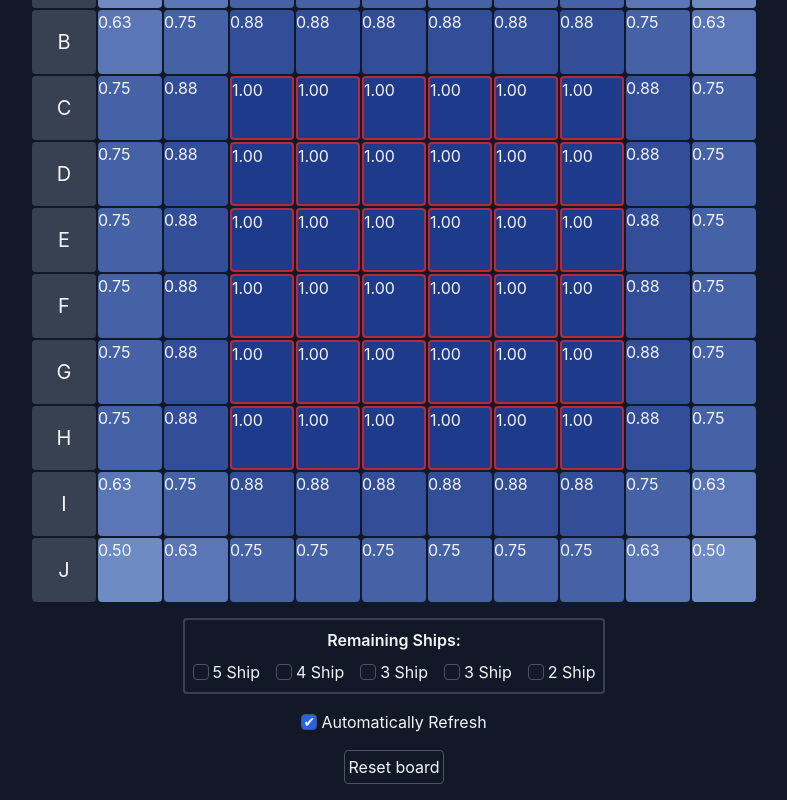
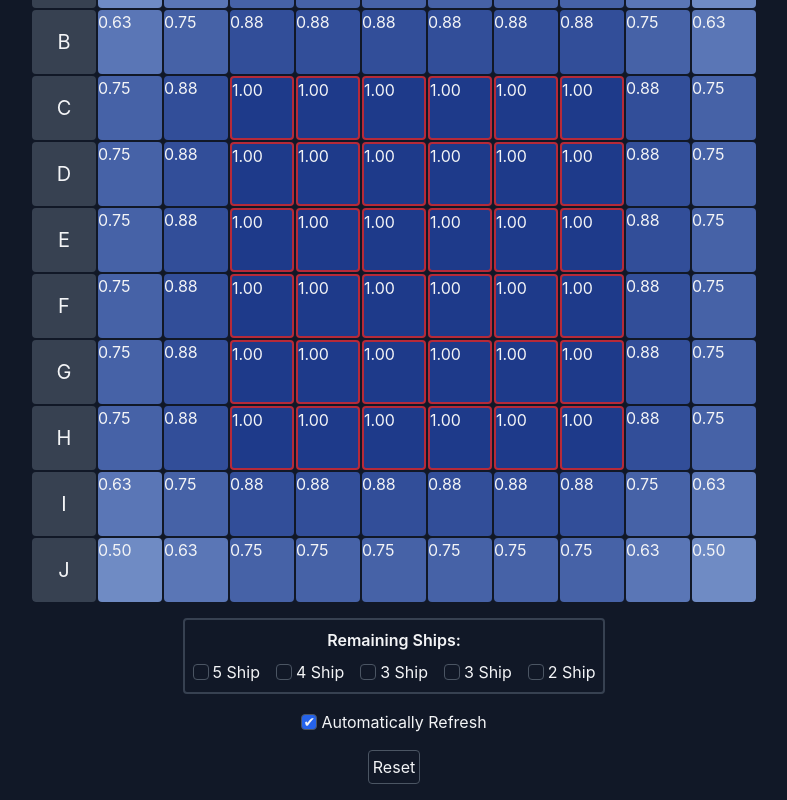
Before and after one commit to jcbyte/battleship-predictor, a React (Create React App) app: page / in a window 1280 px wide. Shown: the part 194-994 px from the top of the page, without its empty margins (246-1033 px from the left). Built offline with nearby package versions, Linux system fonts and the light colour scheme.

Commit message:
ships are now reset when reset button clicked

```diff
--- a/src/App.tsx
+++ b/src/App.tsx
@@ -6,12 +6,11 @@ import { BOARD_SIZE, STARTING_SHIPS2 } from "./static";
 import { CellData, Ship } from "./types";
 
 // TODO readme
-// TODO reset ships
 // TODO manual refresh button
 // TODO grid item controls
 
-// Function to return a newly created a fresh board
-function getEmptyBoard(): CellData[][] {
+// Function to return a fresh blank board
+function getNewBoard(): CellData[][] {
 	return [...Array(BOARD_SIZE)].map((item, x) => {
 		return [...Array(BOARD_SIZE)].map(() => {
 			return { state: "unknown", probability: 0 } as CellData;
@@ -19,14 +18,17 @@ function getEmptyBoard(): CellData[][] {
 	});
 }
 
+// Function to return a fresh list of ships
+function getNewShips(): Ship[] {
+	return STARTING_SHIPS2.map((length) => {
+		return { length: length, sunk: false };
+	});
+}
+
 export default function App() {
 	// These states contain the state of the game
-	const [board, setBoard] = useState<CellData[][]>(getEmptyBoard());
-	const [ships, setShips] = useState<Ship[]>(
-		STARTING_SHIPS2.map((length) => {
-			return { length: length, sunk: false };
-		})
-	);
+	const [board, setBoard] = useState<CellData[][]>(getNewBoard());
+	const [ships, setShips] = useState<Ship[]>(getNewShips());
 
 	// These states contain app settings
 	const [autoUpdateProbabilities, setAutoUpdateProbabilities] = useState<boolean>(true);
@@ -49,8 +51,9 @@ export default function App() {
 		// `autoUpdateProbabilities` is in this list so that when enabled it will refresh the board
 	}, [board, ships, autoUpdateProbabilities]);
 
-	function resetBoard() {
-		setBoard(getEmptyBoard());
+	function reset() {
+		setBoard(getNewBoard());
+		setShips(getNewShips());
 	}
 
 	return (
@@ -73,7 +76,7 @@ export default function App() {
 					<span>Automatically Refresh</span>
 				</label>
 
-				<input type="button" value="Reset board" onClick={resetBoard} />
+				<input type="button" value="Reset" onClick={reset} />
 			</div>
 		</>
 	);
```
